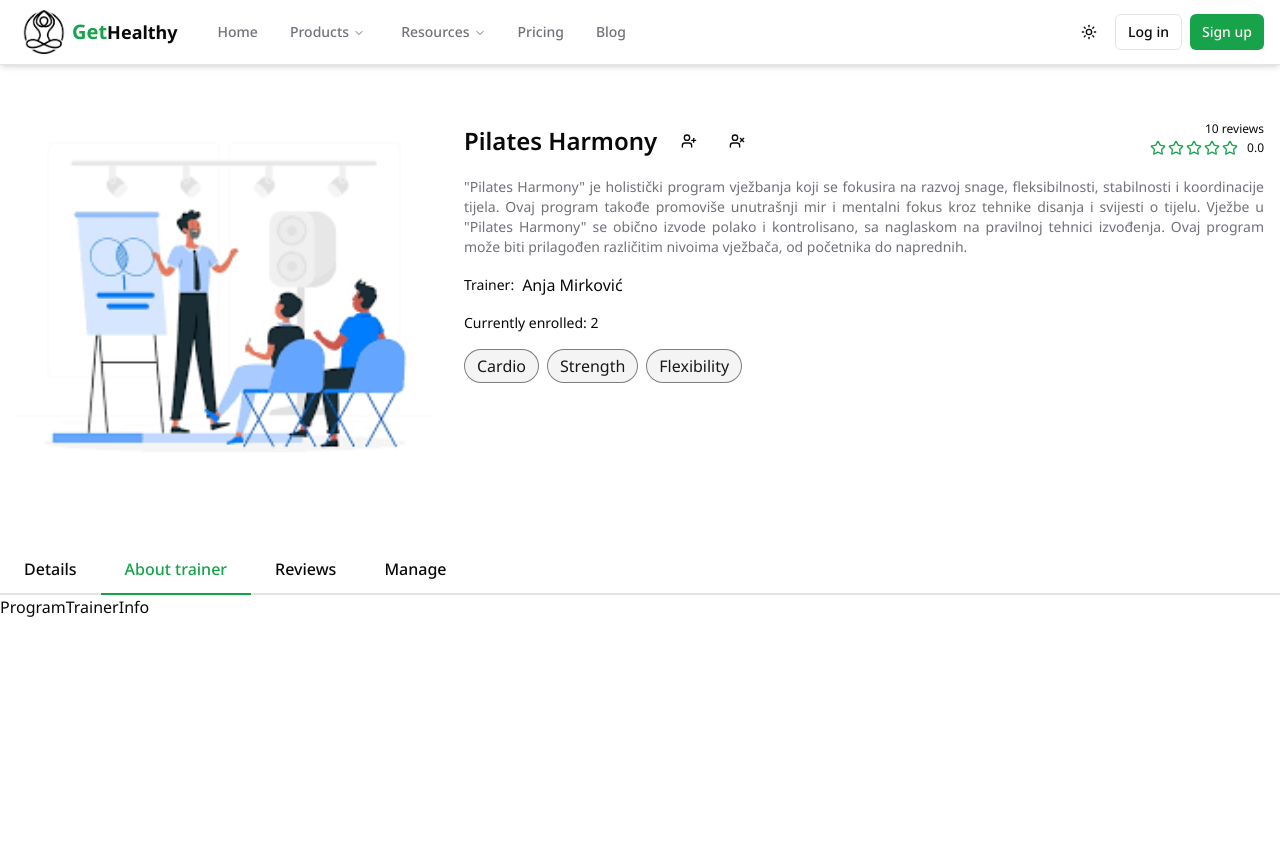
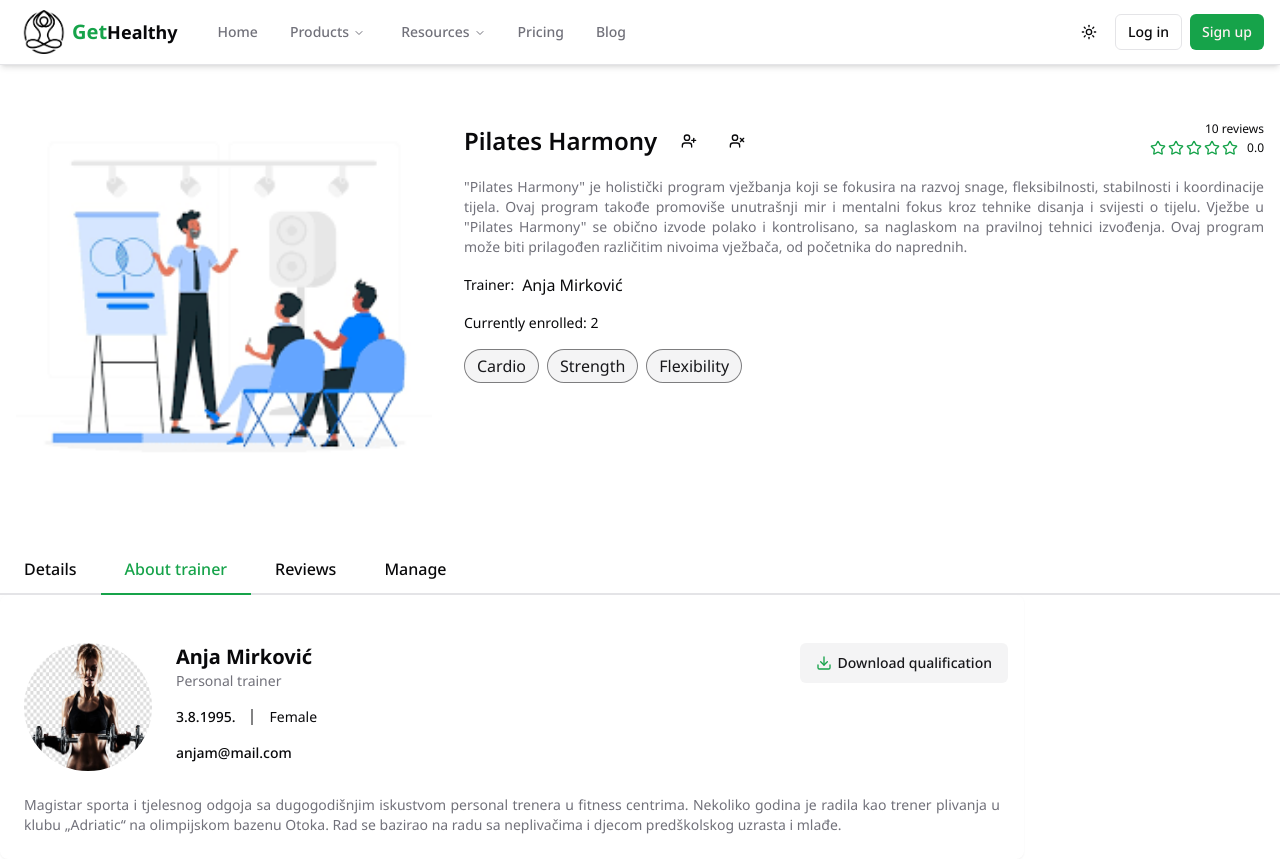
Before and after one commit to Milan-Kovacevic/GetHealthy, a React (Vite) app in the folder gh-client/: page /programs/1/trainer-info in a window 1280 px wide. Before the commit the page ends 800 px from the top, so only its background shows below. Built offline with nearby package versions, Linux system fonts and the light colour scheme.

Commit message:
[FEATURE]: UI03-Trainer info added

```diff
--- a/gh-client/src/components/primitives/StarRating.tsx
+++ b/gh-client/src/components/primitives/StarRating.tsx
@@ -1,29 +1,36 @@
-'use client'
+"use client";
 
-import { useState } from 'react'
-import { Star } from 'lucide-react'
+import { useState } from "react";
+import { Star } from "lucide-react";
 
 interface StarRatingProps {
-  initialRating?: number
-  maxRating?: number
-  onRatingChange?: (rating: number) => void
+  initialRating?: number;
+  maxRating?: number;
+  onRatingChange?: (rating: number) => void;
 }
 
-export default function StarRating({ initialRating = 0, maxRating = 5, onRatingChange }: StarRatingProps) {
-  const [rating, setRating] = useState(initialRating)
-  const [hover, setHover] = useState(0)
+export default function StarRating({
+  initialRating = 0,
+  maxRating = 5,
+  onRatingChange,
+}: StarRatingProps) {
+  const [rating, setRating] = useState(initialRating);
+  const [hover, setHover] = useState(0);
 
   const handleRatingChange = (newRating: number) => {
-    setRating(newRating)
+    setRating(newRating);
     if (onRatingChange) {
-      onRatingChange(newRating)
+      onRatingChange(newRating);
     }
-  }
+  };
 
   return (
-    <div className="flex items-center" aria-label={`Rate ${rating} out of ${maxRating} stars`}>
+    <div
+      className="flex items-center"
+      aria-label={`Rate ${rating} out of ${maxRating} stars`}
+    >
       {[...Array(maxRating)].map((_, index) => {
-        const starValue = index + 1
+        const starValue = index + 1;
         return (
           <button
             key={index}
@@ -31,19 +38,19 @@ export default function StarRating({ initialRating = 0, maxRating = 5, onRatingC
             onClick={() => handleRatingChange(starValue)}
             onMouseEnter={() => setHover(starValue)}
             onMouseLeave={() => setHover(0)}
-            aria-label={`Rate ${starValue} star${starValue !== 1 ? 's' : ''}`}
+            aria-label={`Rate ${starValue} star${starValue !== 1 ? "s" : ""}`}
           >
             <Star
               className={`w-4 h-4 ${
-                starValue <= (hover || rating) ? 'text-primary fill-primary' : 'text-primary'
+                starValue <= (hover || rating)
+                  ? "text-primary fill-primary"
+                  : "text-primary"
               } transition-colors duration-150`}
             />
           </button>
-        )
+        );
       })}
-      <span className="ml-2 text-xs">
-        {rating.toFixed(1)}
-      </span>
+      <span className="ml-2 text-xs">{rating.toFixed(1)}</span>
     </div>
-  )
+  );
 }
--- a/gh-client/src/pages/program-details/components/ProgramTrainerInfo.tsx
+++ b/gh-client/src/pages/program-details/components/ProgramTrainerInfo.tsx
@@ -1,5 +1,70 @@
-import React from "react";
+import { Avatar, AvatarFallback, AvatarImage } from "@/components/ui/avatar";
+import { Button } from "@/components/ui/button";
+import { Card, CardContent, CardHeader } from "@/components/ui/card";
+import { Download } from "lucide-react";
+import trainerImg from "@/assets/trainer-example.png";
+
+interface TrainerInfoProps {
+  firstName: string;
+  lastName: string;
+  dateOfBirth: string;
+  gender: string;
+  email: string;
+  phone: string;
+  avatarUrl: string;
+  biography: string;
+}
 
 export default function ProgramTrainerInfo() {
-  return <div>ProgramTrainerInfo</div>;
+  return (
+    <Card className="w-full max-w-screen-lg border-0">
+      <CardHeader className="relative">
+        <Button
+          variant="secondary"
+          className="absolute top-4 mt-8 right-4"
+          aria-label="Download trainer qualification"
+        >
+          <div className="flex items-center gap-1.5">
+            <Download className="h-4 w-4 text-primary" />
+            <p>Download qualification</p>
+          </div>
+        </Button>
+      </CardHeader>
+      <CardContent>
+        <div className="flex flex-col md:flex-row gap-6">
+          <Avatar className="w-24 h-24 md:w-32 md:h-32">
+            <AvatarImage src={trainerImg} alt="avatar" />
+            <AvatarFallback>AM</AvatarFallback>
+          </Avatar>
+          <div className="flex-1 space-y-4">
+            <div>
+              <h2 className="text-xl font-bold">Anja Mirković</h2>
+              <p className="text-sm text-muted-foreground">Personal trainer</p>
+            </div>
+            <div className="flex items-center">
+              <div>
+                <p className="text-sm font-medium">3.8.1995.</p>
+              </div>
+              <span className="mx-4 w-0.5 h-4 bg-foreground/50" />
+              <div>
+                <p className="text-sm">Female</p>
+              </div>
+            </div>
+            <div>
+              <p className="text-sm font-medium">anjam@mail.com</p>
+            </div>
+          </div>
+        </div>
+        <div className="mt-6">
+          <h3 className="text-sm text-muted-foreground text-justify">
+            Magistar sporta i tjelesnog odgoja sa dugogodišnjim iskustvom
+            personal trenera u fitness centrima. Nekoliko godina je radila kao
+            trener plivanja u klubu „Adriatic“ na olimpijskom bazenu Otoka. Rad
+            se bazirao na radu sa neplivačima i djecom predškolskog uzrasta i
+            mlađe.
+          </h3>
+        </div>
+      </CardContent>
+    </Card>
+  );
 }
```
Also changed, not shown: gh-client/src/components/ui/avatar.tsx (+11 -11 lines), gh-client/src/assets/download.jfif (added), gh-client/src/assets/trainer-example.png (added).
